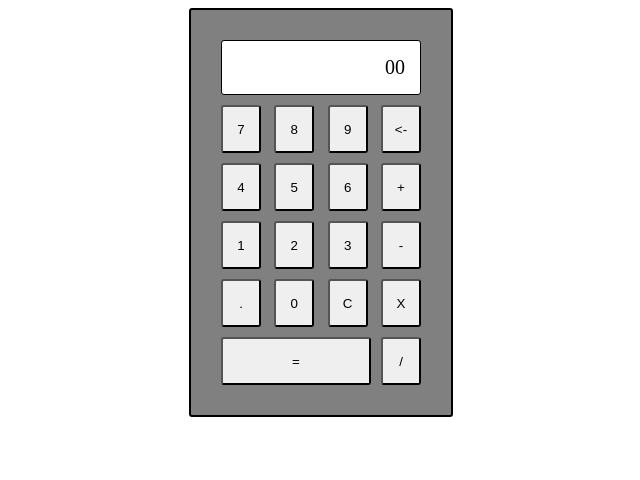
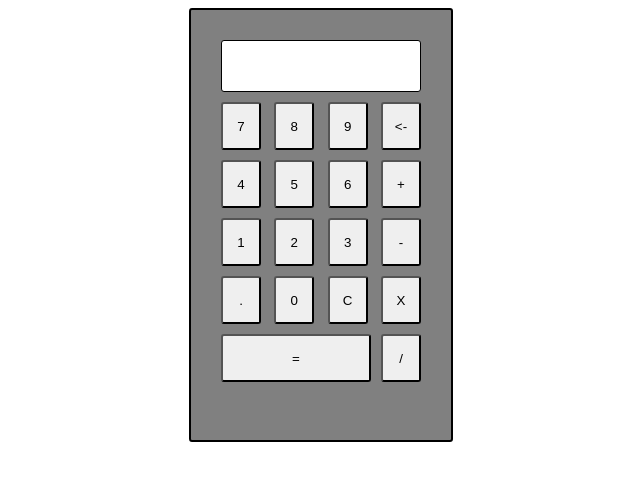
Before and after one commit to frostBite1418/calculator, a plain HTML site: page index.html in a window 1280 px wide. Shown: the whole page, without its empty margins (319-959 px from the left). Drawn offline with Linux system fonts and the light colour scheme.

Commit message:
Fix display bug
The display shrinks and grows which is not ideal. It is now static

```diff
--- a/index.html
+++ b/index.html
@@ -9,7 +9,7 @@
 </head>
 <body>
     <div class="container">
-        <div class="top display">00</div>
+        <div class="top display"></div>
         <div class="bottom">
             <div class="first-row">
                 <button class="seven">7</button>
--- a/style.css
+++ b/style.css
@@ -6,16 +6,20 @@ body {
 
 .container{
     width: 200px;
-    height: 300px;
-    padding: 30px 30px 75px 30px;
+    height: 400px;
+    padding: 30px 30px 0px 30px;
     border: 2px solid black;
     background-color: gray;
     display: flex;
     flex-direction: column;
+    justify-content: flex-start;
     border-radius: 3px;
 }
 
 .display {
+    display: flex;
+    justify-content: flex-end;
+    height: 20px;
     margin-bottom: 10px;
     text-align: end;
     border: 1px solid black;
```
